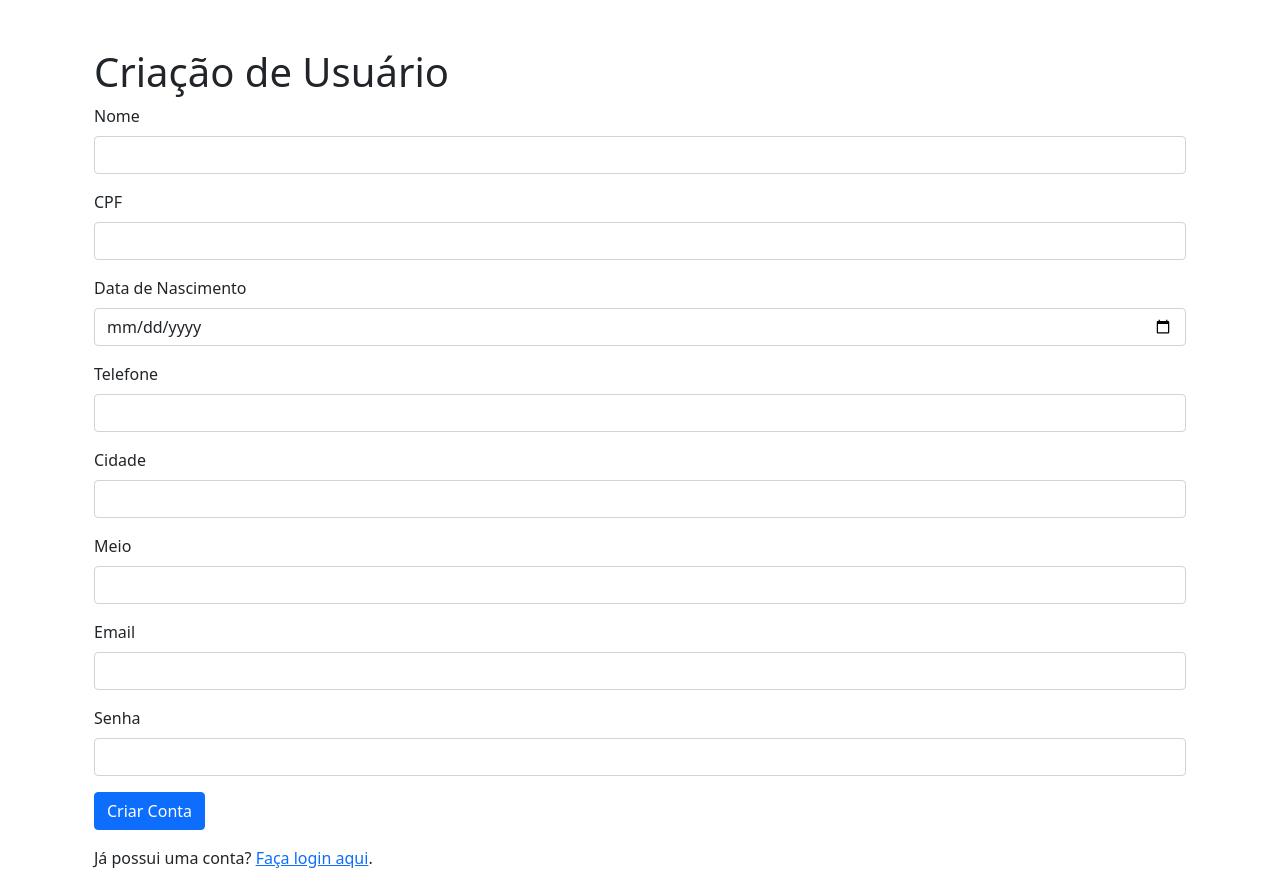
After one commit to J0-M/ProjetoES2024-AdrenaLife, a Django app: page /apiEventos/criar_usuario/ in a window 1280 px wide. The commit adds this page. Run offline with Django 5.2, Linux system fonts and the light colour scheme.

Commit message:
Tela de login e cadastro da aplicação

```diff
--- a/adrenalife/app_adrenalife/templates/base.html
+++ b/adrenalife/app_adrenalife/templates/base.html
@@ -11,10 +11,10 @@
     <title>Cadastro</title>
   </head>
   <body>
-
+    {% if request.session.usuario_id %}
     <nav class="navbar navbar-expand-lg navbar-light" style="background-color: rgb(106, 240, 106);">
       <div class="container-fluid">
-        <a class="navbar-brand" href="{% url 'home' %}" style="text-decoration: none; color: black; background-color: white; border: 2px solid black; padding: 8px 16px; border-radius: 4px; text-align: center;">Cadastre-se</a>
+        <a class="navbar-brand" href="{% url 'home' %}" style="text-decoration: none; color: black; background-color: white; border: 2px solid black; padding: 8px 16px; border-radius: 4px; text-align: center;">Início</a>
         <button class="navbar-toggler" type="button" data-bs-toggle="collapse" data-bs-target="#navbarNav" aria-controls="navbarNav" aria-expanded="false" aria-label="Toggle navigation">
           <span class="navbar-toggler-icon"></span>
         </button>
@@ -29,10 +29,17 @@
             <li class="nav-item">
               <a class="nav-link" href="/categoria_atividades" style="color: black; background-color: white; border: 2px solid black; padding: 8px 16px; border-radius: 4px; text-align: center;">Categorias de Atividades</a>
             </li>
+            <li class="nav-item">
+              <a class="nav-link" href="{% url 'perfil' %}">Perfil</a>
+            </li>
+            <li class="nav-item">
+              <a class="nav-link" href="{% url 'logout' %}">Sair</a>
+            </li>
           </ul>
         </div>
       </div>
     </nav>
+    {% endif %}
 
     <div class="container mt-5">
       {% block conteudo %}
@@ -41,6 +48,5 @@
 
     <!-- Bootstrap JS (com dependências) -->
     <script src="https://cdn.jsdelivr.net/npm/bootstrap@5.0.2/dist/js/bootstrap.bundle.min.js" integrity="sha384-MrcW6ZMFYlzcLA8Nl+NtUVF0sA7MsXsP1UyJoMp4YLEuNSfAP+JcXn/tWtIaxVXM" crossorigin="anonymous"></script>
-
   </body>
 </html>
--- /dev/null
+++ b/adrenalife/app_adrenalife/templates/usuarios/criar_conta.html
@@ -0,0 +1,44 @@
+{% extends 'base.html' %}
+
+{% block conteudo %}
+<div class="container mt-5">
+    <h1>Criação de Usuário</h1>
+    <form action="{% url 'criar_usuario' %}" method="post">
+        {% csrf_token %}
+        <div class="mb-3">
+            <label for="nome" class="form-label">Nome</label>
+            <input type="text" class="form-control" id="nome" name="nome" maxlength="255" required>
+        </div>
+        <div class="mb-3">
+            <label for="cpf" class="form-label">CPF</label>
+            <input type="text" class="form-control" id="cpf" name="cpf" maxlength="14" required>
+        </div>
+        <div class="mb-3">
+            <label for="data_nascimento" class="form-label">Data de Nascimento</label>
+            <input type="date" class="form-control" id="data_nascimento" name="data_nascimento">
+        </div>
+        <div class="mb-3">
+            <label for="telefone" class="form-label">Telefone</label>
+            <input type="text" class="form-control" id="telefone" name="telefone" maxlength="9" required>
+        </div>
+        <div class="mb-3">
+            <label for="cidade" class="form-label">Cidade</label>
+            <input type="text" class="form-control" id="cidade" name="cidade" maxlength="255" required>
+        </div>
+        <div class="mb-3">
+            <label for="meio" class="form-label">Meio</label>
+            <input type="text" class="form-control" id="meio" name="meio" maxlength="255" required>
+        </div>
+        <div class="mb-3">
+            <label for="email" class="form-label">Email</label>
+            <input type="email" class="form-control" id="email" name="email" maxlength="254" required>
+        </div>
+        <div class="mb-3">
+            <label for="senha" class="form-label">Senha</label>
+            <input type="password" class="form-control" id="senha" name="senha" maxlength="8" required>
+        </div>
+        <button type="submit" class="btn btn-primary">Criar Conta</button>
+    </form>
+    <p class="mt-3">Já possui uma conta? <a href="{% url 'login' %}">Faça login aqui</a>.</p>
+</div>
+{% endblock %}
--- a/adrenalife/app_adrenalife/urls.py
+++ b/adrenalife/app_adrenalife/urls.py
@@ -1,11 +1,16 @@
 from django.urls import path, include
 from django.contrib import admin
-
 from . import views
 
 urlpatterns = [
     #path('getCategorias', views.getCategoriasAtividades, name='getAllCategorias'), #pagina que retorna todas as categorias
     #path('categoria/<str:name>', views.getCategoriaByName, name='getCategoria'),
+    path('', views.init_aplicacao, name='inicio'),  # Tela de login como página inicial
+    path('padrao/', views.home, name='padrao'),  # Tela inicial após o login
+    path('criar_usuario/', views.criar_usuario, name='criar_usuario'),
+    path('perfil/', views.perfil, name='perfil'),
+    path('login/', views.login, name='login'),
+    path('logout/', views.logout, name='logout'),
     path('categorias/', views.categoriaManager, name='categoriaManager'),# Sempre necessário tem / depois de categorias
     path('atividades/', views.atividadeManager, name='attManager'),
     path('eventos/', views.eventoManager, name='eventoManager')
--- a/adrenalife/app_adrenalife/views.py
+++ b/adrenalife/app_adrenalife/views.py
@@ -1,21 +1,16 @@
-from django.shortcuts import render
+from django.shortcuts import render, redirect
 from django.http import HttpResponse, JsonResponse
 import json
 import traceback
 from datetime import datetime, date
-
+from django.contrib import messages
 from django.views.decorators.csrf import csrf_exempt
-
 from rest_framework.permissions import AllowAny
 from rest_framework.decorators import api_view, permission_classes
 from rest_framework.response import Response
 from rest_framework import status
-
-from .models import atividade, categoria_atividade
+from .models import atividade, categoria_atividade, Evento, Usuario
 from .serializers import atividadeSerializer, categoriaAtividadeSerializer, eventoSerializer
-
-from .models import Evento
-
 from .services import CategoriaAtividadeService, AtividadeService, EventoService
 
 def home(request):
@@ -30,6 +25,104 @@ def cadastro_atividades(request):
 def categoria_atividades(request):
     return render(request, 'atividades/categoria_atividades.html')
 ##########################
+
+def init_aplicacao():
+    return redirect('login')
+
+def logout(request):
+    request.session.flush()
+    messages.success(request, 'Você saiu da sua conta.')
+    return redirect('login')
+
+def criar_usuario(request):
+    if request.method == 'POST':
+        # Coleta os dados do formulário
+        nome = request.POST.get('nome')
+        cpf = request.POST.get('cpf')
+        data_nascimento = request.POST.get('data_nascimento')
+        telefone = request.POST.get('telefone')
+        cidade = request.POST.get('cidade')
+        meio = request.POST.get('meio')
+        email = request.POST.get('email')
+        senha = request.POST.get('senha')
+
+        # Verifica se o email já está cadastrado
+        if Usuario.objects.filter(email=email).exists():
+            messages.error(request, 'Este email já está cadastrado.')
+            return redirect('criar_usuario')
+
+        # Verifica se o CPF já está cadastrado
+        if Usuario.objects.filter(cpf=cpf).exists():
+            messages.error(request, 'Este CPF já está cadastrado.')
+            return redirect('criar_usuario')
+
+        # Cria o usuário
+        try:
+            usuario = Usuario.objects.create(
+                nome=nome,
+                cpf=cpf,
+                data_nascimento=data_nascimento,
+                telefone=telefone,
+                cidade=cidade,
+                meio=meio,
+                email=email,
+                senha=senha
+            )
+            messages.success(request, 'Usuário cadastrado com sucesso!')
+            return redirect('login')
+        except Exception as e:
+            messages.error(request, f'Erro ao cadastrar usuário: {str(e)}')
+            return redirect('criar_usuario')
+
+    return render(request, 'usuarios/criar_conta.html')
+
+def login(request):
+    if request.method == 'POST':
+        email = request.POST.get('email')
+        senha = request.POST.get('senha')
+
+        try:
+            usuario = Usuario.objects.get(email=email, senha=senha)
+            request.session['usuario_id'] = usuario.id_usuario
+            messages.success(request, 'Login realizado com sucesso!')
+            return redirect('home')
+        except Usuario.DoesNotExist:
+            messages.error(request, 'Email ou senha incorretos.')
+            return redirect('login')
+
+    return render(request, 'usuarios/login.html')
+
+def perfil(request):
+    if not request.session.get('usuario_id'):
+        return redirect('login')
+
+    usuario = Usuario.objects.get(id_usuario=request.session['usuario_id'])
+
+    if request.method == 'POST':
+        novo_email = request.POST.get('email')
+        novo_cpf = request.POST.get('cpf')
+
+        if novo_email != usuario.email and Usuario.objects.filter(email=novo_email).exists():
+            messages.error(request, 'Este email já está cadastrado.')
+            return redirect('perfil')
+
+        if novo_cpf != usuario.cpf and Usuario.objects.filter(cpf=novo_cpf).exists():
+            messages.error(request, 'Este CPF já está cadastrado.')
+            return redirect('perfil')
+
+        usuario.nome = request.POST.get('nome')
+        usuario.cpf = novo_cpf
+        usuario.data_nascimento = request.POST.get('data_nascimento')
+        usuario.telefone = request.POST.get('telefone')
+        usuario.cidade = request.POST.get('cidade')
+        usuario.meio = request.POST.get('meio')
+        usuario.email = novo_email
+        usuario.senha = request.POST.get('senha')
+        usuario.save()
+        messages.success(request, 'Perfil atualizado com sucesso!')
+        return redirect('perfil')
+
+    return render(request, 'usuarios/perfil.html', {'usuario': usuario})
 
 @csrf_exempt
 @api_view(['GET', 'POST', 'DELETE', 'PUT'])
```
Also changed, not shown: adrenalife/app_adrenalife/templates/usuarios/home.html (+4 -34 lines), adrenalife/app_adrenalife/templates/usuarios/login.html (added, +20 -0 lines), adrenalife/app_adrenalife/templates/usuarios/perfil.html (added, +43 -0 lines), adrenalife/db.sqlite3.
